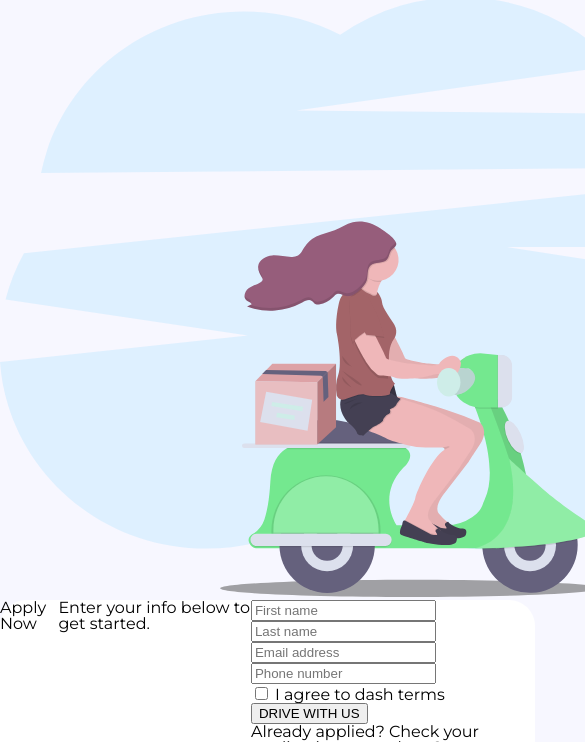
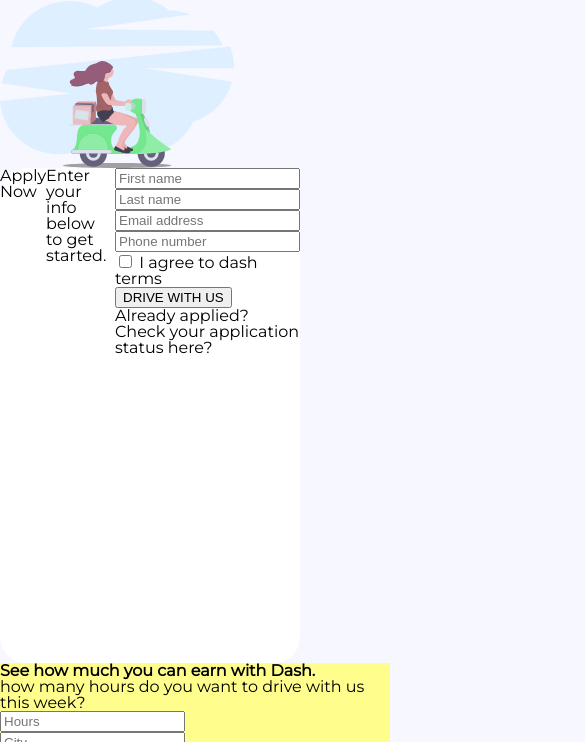
Before and after one commit to fernandalandim/gran0467.github.io, a plain HTML site: page landing-page/index.html in a window 390 px wide. Shown: the part 358-1100 px from the top of the page, 585 px wide, since content can reach past the window. Drawn offline with Linux system fonts and the light colour scheme.

Commit message:
Mobile First. New size for the form container. New selector in the footer container

```diff
--- a/landing-page/index.html
+++ b/landing-page/index.html
@@ -56,12 +56,12 @@
         <!-- This div will serve as a container to organize the Social Media icons and keep them together -->
         <form>
             <fieldset>
-                <label>Name</label>
-                <input>
+                <label></label>
+                <input placeholder="Hours">
             </fieldset>
             <fieldset>
                 <label></label>
-                <input>
+                <input placeholder="City">
             </fieldset>
             <input type="submit" value="CALCULATE">
         </form>
--- a/landing-page/style.css
+++ b/landing-page/style.css
@@ -69,13 +69,20 @@ main h1 {
 }
 
 main img {
-    height: 600px;
-    width: auto;
+    /* height: 600px;
+    width: auto; */
+    width: 60%;
+    height: auto;
+    display: flex;
+    justify-content: center;
+    align-items: center;
 }
 
 .form-container {
-    width: 535px;
-    height: 590px;
+    /* width: 535px;
+    height: 590px; */
+    width: 300px;
+    height: 495px;
     background-color: #ffffff;
     border-radius: 26px;
     box-shadow: 5px 10px 15%; /* X, Y, Opacity */
@@ -89,6 +96,12 @@ input {
 
 
 footer {
+    width: 100%;
     height: 180px;
     background-color: #FFFD8C;
 }
+
+/* The nth-child will target only the first P tag on the Footer container */
+footer p:nth-child(1) {
+    font-weight: 700;
+}
```
